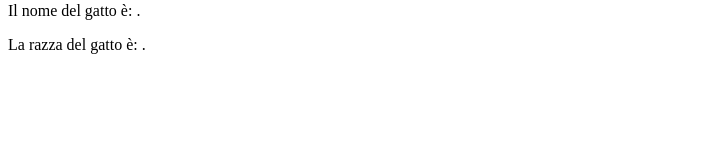
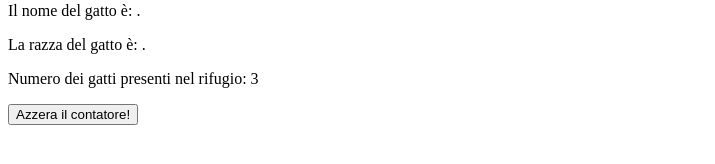
Before and after one commit to AngelaFerraro18/react-esercizi-vari, a React (Vite) app: page / in a window 1280 px wide. Shown: the part 442-606 px from the top of the page, without its empty margins (0-715 px from the left). Built offline with nearby package versions, Linux system fonts and the light colour scheme; no server answers.

Commit message:
feat: ex. 6 completed

```diff
--- a/src/App.jsx
+++ b/src/App.jsx
@@ -1,6 +1,7 @@
 import CatsCount from "./components/CatsCount"
 import ColourCat from "./components/ColourCat"
 import FactsCats from "./components/FactsCats"
+import NewArrivals from "./components/NewArrivals"
 import ShowRandomImage from "./components/ShowRandomImage"
 import FormAdoption from "./components/formAdoption"
 
@@ -14,6 +15,7 @@ function App() {
       <FactsCats />
       <ColourCat />
       <FormAdoption />
+      <NewArrivals />
     </>
   )
 }
--- a/src/components/FormAdoption.jsx
+++ b/src/components/FormAdoption.jsx
@@ -1,6 +1,6 @@
 import { useState } from "react";
 
-function formAdoption() {
+function FormAdoption() {
 
     //per lavorare su più input vado a creare un oggetto nello useState per il nome e la razza
     const [catForm, setCatForm] = useState({
@@ -48,4 +48,4 @@ function formAdoption() {
     </>
 }
 
-export default formAdoption;
+export default FormAdoption;
--- /dev/null
+++ b/src/components/NewArrivals.jsx
@@ -0,0 +1,28 @@
+import { useState, useEffect } from "react";
+
+function NewArrivals() {
+
+    //salvo in una variabile il numero di gatti già presenti nel rifugio
+    const [newCat, setNewCat] = useState(1);
+
+    useEffect(() => {
+        //salvo nella variabile il valore di setInterval, impostato ogni 5 sec
+        const timerCats = setInterval(() => {
+            //in questa variabile vado a salvare un numero randomico di gatti
+            const cats = Math.floor(Math.random() * 3) + 1;
+            //vado ad aggiungere al numero iniziale il nuovo numero di gatti presenti
+            setNewCat(prev => prev + cats);
+        }, 5000)
+
+        //pulisco il timer impostato
+        return () => clearInterval(timerCats);
+
+    }, []);
+
+
+    return <>
+        <p>Numero dei gatti presenti nel rifugio: {newCat}</p>
+        <button onClick={() => setNewCat(0)}>Azzera il contatore!</button>
+    </>
+}
+export default NewArrivals;
```
